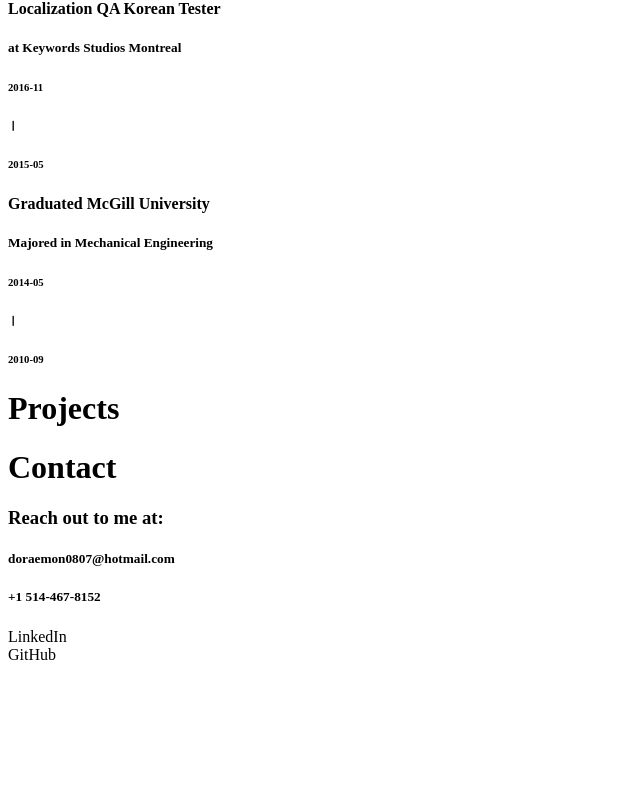
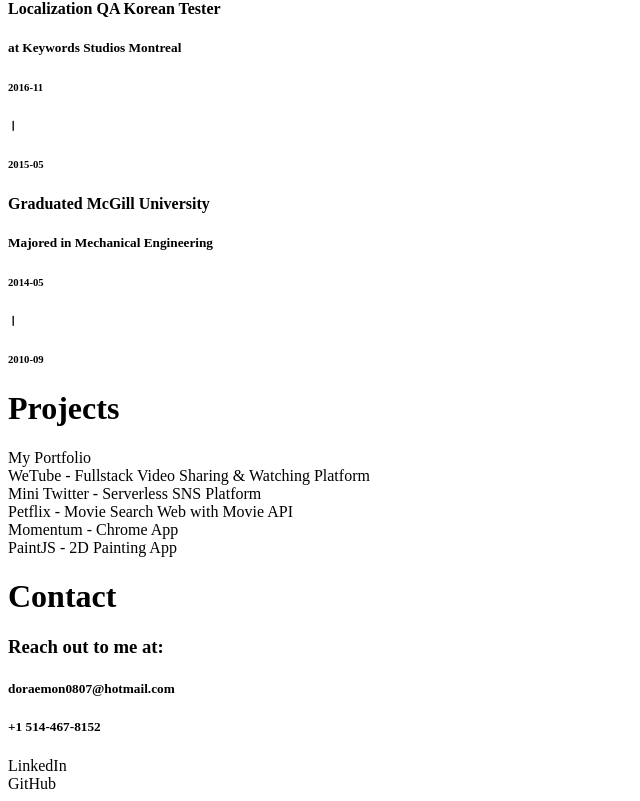
Before and after one commit to doraemon0807/hong-portfolio, a Next.js app: page / in a window 1280 px wide. Shown: the part 1000-1801 px from the top of the page, without its empty margins (0-640 px from the left). Before the commit the page ends 1672 px from the top, so only its background shows below. Built offline with nearby package versions, Linux system fonts and the light colour scheme.

Commit message:
project list

```diff
--- a/package.json
+++ b/package.json
@@ -16,7 +16,7 @@
     "autoprefixer": "10.4.14",
     "eslint": "8.43.0",
     "eslint-config-next": "13.4.7",
-    "framer-motion": "^10.12.17",
+    "framer-motion": "^9.1.7",
     "next": "13.4.7",
     "postcss": "8.4.24",
     "react": "18.2.0",
--- /dev/null
+++ b/src/components/projectDetail.tsx
@@ -0,0 +1,20 @@
+import { projectList } from "@/lib/projectList";
+import { motion } from "framer-motion";
+
+interface ProjectDetailProps {
+  id: string;
+}
+
+export default function ProjectDetail({ id }: ProjectDetailProps) {
+  const selectedProject = projectList.find((project) => project.id === id);
+
+  return (
+    <motion.div
+      layoutId={id}
+      className="w-4/5 h-3/4 bg-red-200 fixed left-0 right-0 top-0 bottom-0 m-auto rounded-md p-5 grid grid-cols-[3fr_5fr]"
+    >
+      <div className="bg-blue-200"></div>
+      <div className="bg-green-200"></div>
+    </motion.div>
+  );
+}
--- /dev/null
+++ b/src/lib/projectList.ts
@@ -0,0 +1,82 @@
+export const projectList = [
+  {
+    id: "project1",
+    title: "My Portfolio",
+    function: ["Fully Responsive", "Light & Dark Mode"],
+    package: ["NextJS", "Typescript", "TailwindCSS"],
+    image: ["project1_1.jpg", "project1_2.jpg", "project1_3.jpg"],
+    deployment: ["github"],
+    github: "https://github.com/doraemon0807/hong-portfolio",
+    link: "",
+  },
+  {
+    id: "project2",
+    title: "WeTube - Fullstack Video Sharing & Watching Platform",
+    function: [
+      "User Authentication",
+      "Github/Kakao Login",
+      "User Profile",
+      "Add & Edit Comments",
+      "Like & Unlike",
+      "Record, Upload, Search Videos",
+      "Video Player",
+      "Light & Dark Mode",
+    ],
+    package: ["NodeJS", "MongoDB", "ES6", "Express", "Pug", "SCSS"],
+    image: ["project2_1.jpg", "project2_2.jpg", "project2_3.jpg"],
+    deployment: ["", "AWS S3", "Mongo Altlas"],
+    github: "https://github.com/doraemon0807/wetube-reloaded",
+    link: "https://wetube-reloaded.fly.dev/",
+  },
+  {
+    id: "project3",
+    title: "Mini Twitter - Serverless SNS Platform",
+    function: [
+      "User Authentication",
+      "User Profile",
+      "Post, Edit, Comment Tweets",
+      "Like & Unlike",
+    ],
+    package: ["NextJS", "Typescript", "Prisma"],
+    image: ["project3_1.jpg", "project3_2.jpg", "project3_3.jpg"],
+    deployment: ["Serverless Deployment!", "CodeSandbox"],
+    github: "https://github.com/doraemon0807/mini-twitter-clone",
+    link: "https://4qouu5-3000.csb.app/",
+  },
+  {
+    id: "project4",
+    title: "Petflix - Movie Search Web with Movie API",
+    function: ["Fetch Movie Database API", "Search Movies & TV Shows"],
+    package: ["React", "Typescript", "Framer Motion"],
+    image: ["project4_1.jpg", "project4_2.jpg", "project4_3.jpg"],
+    deployment: ["github"],
+    github: "https://github.com/doraemon0807/petflix",
+    link: "https://doraemon0807.github.io/petflix/",
+  },
+  {
+    id: "project5",
+    title: "Momentum - Chrome App",
+    function: [
+      "To-do List",
+      "Daily Movie Suggestion",
+      "Weather API",
+      "Data Stored in Local Storage",
+      "Light & Dark Mode",
+    ],
+    package: ["Javascript"],
+    image: ["project5_1.jpg", "project5_2.jpg", "project5_3.jpg"],
+    deployment: ["github"],
+    github: "https://github.com/doraemon0807/momentum",
+    link: "https://doraemon0807.github.io/momentum/",
+  },
+  {
+    id: "project6",
+    title: "PaintJS - 2D Painting App",
+    function: ["Painting on Canvas", "Image Saving"],
+    package: ["Javascript"],
+    image: ["project6_1.jpg", "project6_2.jpg", "project6_3.jpg"],
+    deployment: ["github"],
+    github: "https://github.com/doraemon0807/paintjs",
+    link: "",
+  },
+];
--- a/src/pages/about.tsx
+++ b/src/pages/about.tsx
@@ -1,6 +1,5 @@
 import Timeline from "@/components/timeline";
 import Typewriter from "typewriter-effect";
-import { useState, useEffect } from "react";
 
 export default function About() {
   return (
--- a/src/pages/api/hello.ts
+++ /dev/null
@@ -1,13 +0,0 @@
-// Next.js API route support: https://nextjs.org/docs/api-routes/introduction
-import type { NextApiRequest, NextApiResponse } from 'next'
-
-type Data = {
-  name: string
-}
-
-export default function handler(
-  req: NextApiRequest,
-  res: NextApiResponse<Data>
-) {
-  res.status(200).json({ name: 'John Doe' })
-}
--- a/src/pages/projects.tsx
+++ b/src/pages/projects.tsx
@@ -1,21 +1,54 @@
+import ProjectDetail from "@/components/projectDetail";
+import { projectList } from "@/lib/projectList";
 import { AnimatePresence, motion } from "framer-motion";
+import { useState } from "react";
 
 export default function Projects() {
+  const [id, setId] = useState<null | string>(null);
+
+  const overlayVariants = {
+    initial: {
+      backgroundColor: "rgba(0,0,0,0)",
+    },
+    animate: {
+      backgroundColor: "rgba(0,0,0,0.7)",
+    },
+    exit: {
+      backgroundColor: "rgba(0,0,0,0)",
+    },
+  };
+
   return (
     <div className="w-full min-h-screen py-20 select-none">
-      <AnimatePresence>
-        <div className="flex flex-col items-center">
-          <h1 className="title mb-24">Projects</h1>
-          <div className="grid grid-cols-3 gap-20">
-            <motion.div className="w-60 h-80 bg-red-900"></motion.div>
-            <div className="w-60 h-80 bg-red-900"></div>
-            <div className="w-60 h-80 bg-red-900"></div>
-            <div className="w-60 h-80 bg-red-900"></div>
-            <div className="w-60 h-80 bg-red-900"></div>
-            <div className="w-60 h-80 bg-red-900"></div>
-          </div>
+      <div className="flex flex-col items-center relative">
+        <h1 className="title mb-24">Projects</h1>
+        <div className="grid grid-cols-3 gap-20">
+          {projectList.map((project) => (
+            <motion.div
+              key={project.id}
+              onClick={() => setId(project.id)}
+              layoutId={project.id}
+              className="w-60 h-80 bg-red-900 rounded-md"
+            >
+              {project.title}
+            </motion.div>
+          ))}
         </div>
-      </AnimatePresence>
+        <AnimatePresence>
+          {id ? (
+            <motion.div
+              onClick={() => setId(null)}
+              initial={"initial"}
+              animate={"animate"}
+              exit={"exit"}
+              variants={overlayVariants}
+              className="w-screen h-full absolute"
+            >
+              <ProjectDetail id={id} />
+            </motion.div>
+          ) : null}
+        </AnimatePresence>
+      </div>
     </div>
   );
 }
```
Also changed, not shown: 1 other file (tests, documents, lock files or other folders).
